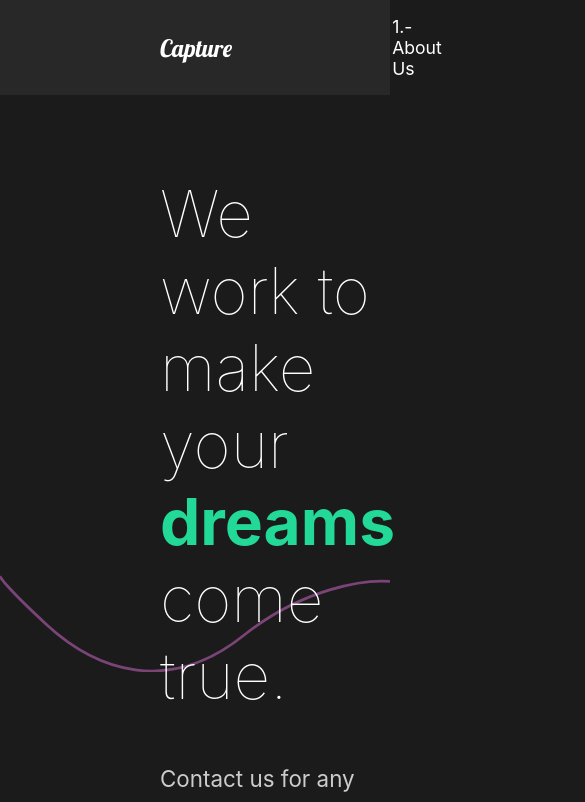
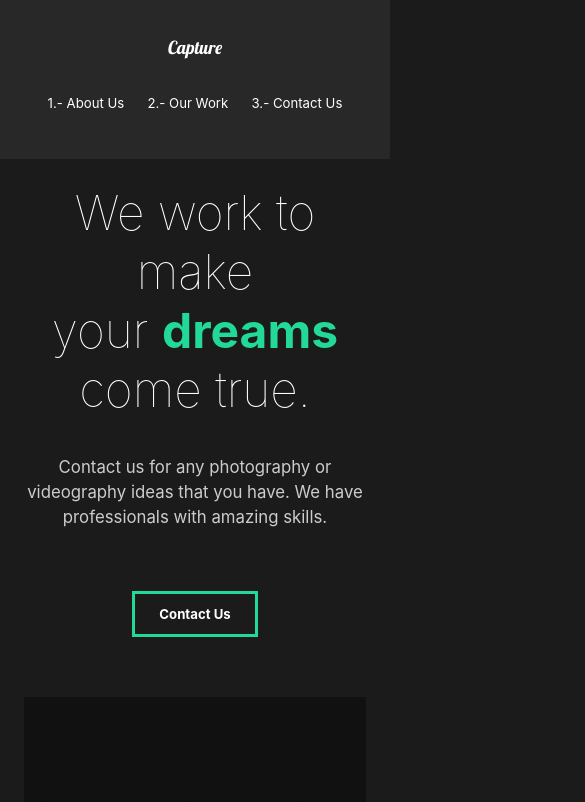
Before and after one commit to nelodev/movies-portfolio, a React (Create React App) app: page / in a window 390 px wide. Shown: the top 802 px of the page, 585 px wide, since content can reach past the window. Built offline with nearby package versions, Linux system fonts and the light colour scheme.

Commit message:
First version of responsive

```diff
--- a/src/components/GlobalStyle.js
+++ b/src/components/GlobalStyle.js
@@ -9,6 +9,12 @@
       background-color: #23d997;
       color: black;
     }
+  }
+
+  html{
+     @media (max-width: 1700px){
+       font-size: 75%;
+     }
   }
 
   body{
--- a/src/components/Nav.js
+++ b/src/components/Nav.js
@@ -29,6 +29,22 @@
     font-family: "Lobster", cursive;
     font-weight: lighter;
   }
+  @media (max-width: 1300px) {
+    flex-direction: column;
+    padding: 2rem 1rem;
+    #logo {
+      display: inline-block;
+      margin: 1rem;
+    }
+    ul {
+      padding: 2rem;
+      justify-content: space-around;
+      width: 100%;
+      li {
+        padding: 0;
+      }
+    }
+  }
 `;
 
 const Nav = () => {
--- a/src/components/ServicesSection.js
+++ b/src/components/ServicesSection.js
@@ -26,6 +26,9 @@
 const CardsContainer = styled.div`
   display: flex;
   flex-wrap: wrap;
+  @media (max-width: 1300px) {
+    justify-content: center;
+  }
 `;
 
 const Card = styled.div`
--- a/src/pages/ContactUs.js
+++ b/src/pages/ContactUs.js
@@ -7,11 +7,18 @@
   padding: 5rem 10rem;
   color: #353535;
   min-height: 90vh;
+  @media (max-width: 1300px) {
+    padding: 2rem;
+    font-size: 1rem;
+  }
 `;
 
 const Title = styled.div`
   margin-bottom: 4rem;
   color: black;
+  @media (max-width: 1300px) {
+    margin-top: 5rem;
+  }
 `;
 
 const Hide = styled.div`
--- a/src/pages/MovieDetail.js
+++ b/src/pages/MovieDetail.js
@@ -32,6 +32,10 @@
   margin: 5rem 10rem;
   align-items: center;
   justify-content: space-around;
+  @media (max-width: 1300px) {
+    display: block;
+    margin: 2rem 2rem;
+  }
 `;
 
 const AwardStyle = styled.div`
--- a/src/pages/OurWork.js
+++ b/src/pages/OurWork.js
@@ -19,6 +19,9 @@
   min-height: 100vh;
   overflow: hidden;
   padding: 5rem 10rem;
+  @media (max-width: 1300px) {
+    padding: 2rem 2rem;
+  }
   h2 {
     padding: 1rem 0rem;
   }
--- a/src/styles.js
+++ b/src/styles.js
@@ -8,6 +8,11 @@
   justify-content: space-between;
   padding: 5rem 10rem;
   color: white;
+  @media (max-width: 1300px) {
+    display: block;
+    padding: 2rem 2rem;
+    text-align: center;
+  }
 `;
 
 export const DescriptionContainer = styled.div`
@@ -16,6 +21,12 @@
   z-index: 2;
   h2 {
     font-weight: lighter;
+  }
+  @media (max-width: 1300px) {
+    padding: 0;
+    button {
+      margin: 2rem 0rem 5rem 0rem;
+    }
   }
 `;
 
```
